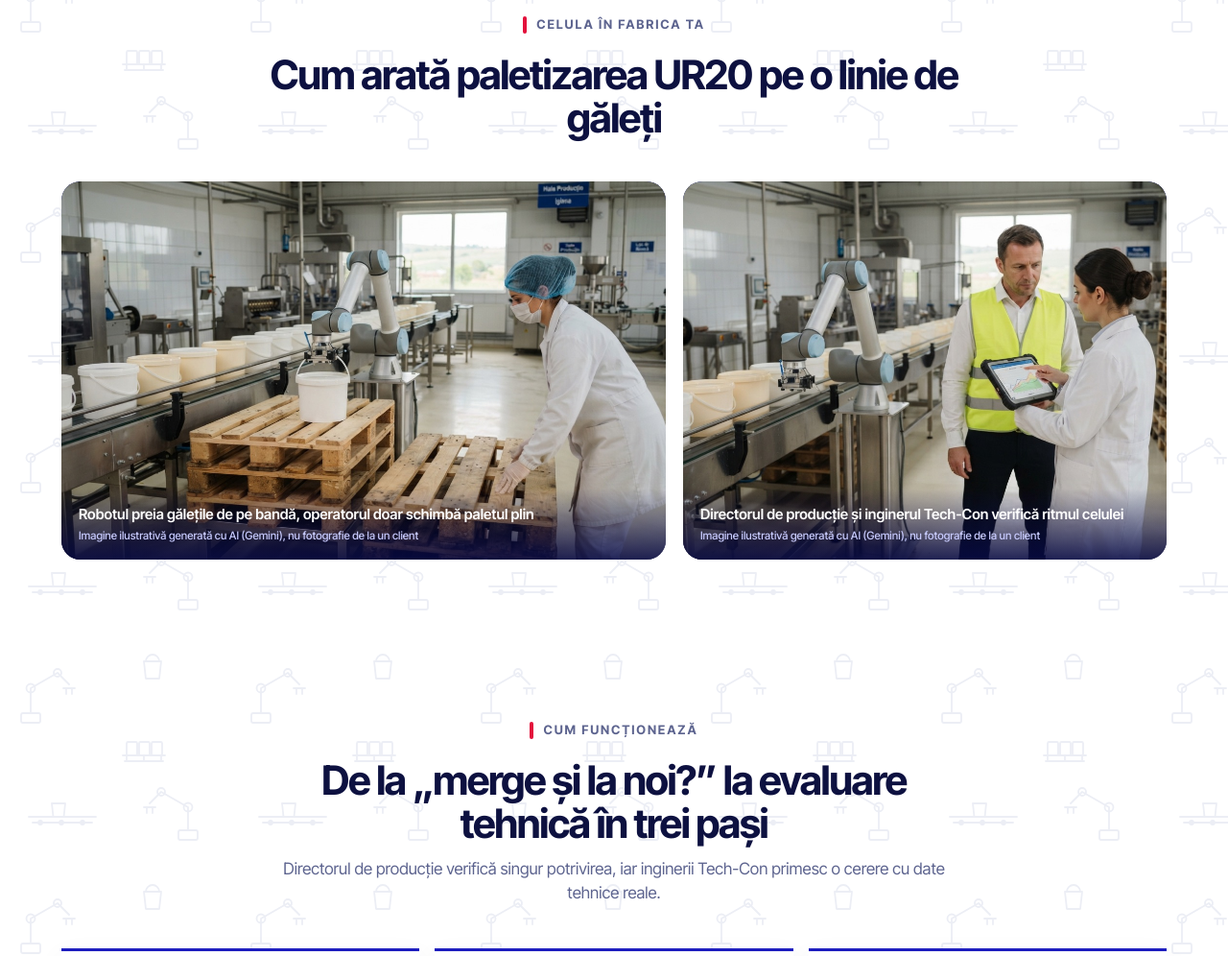
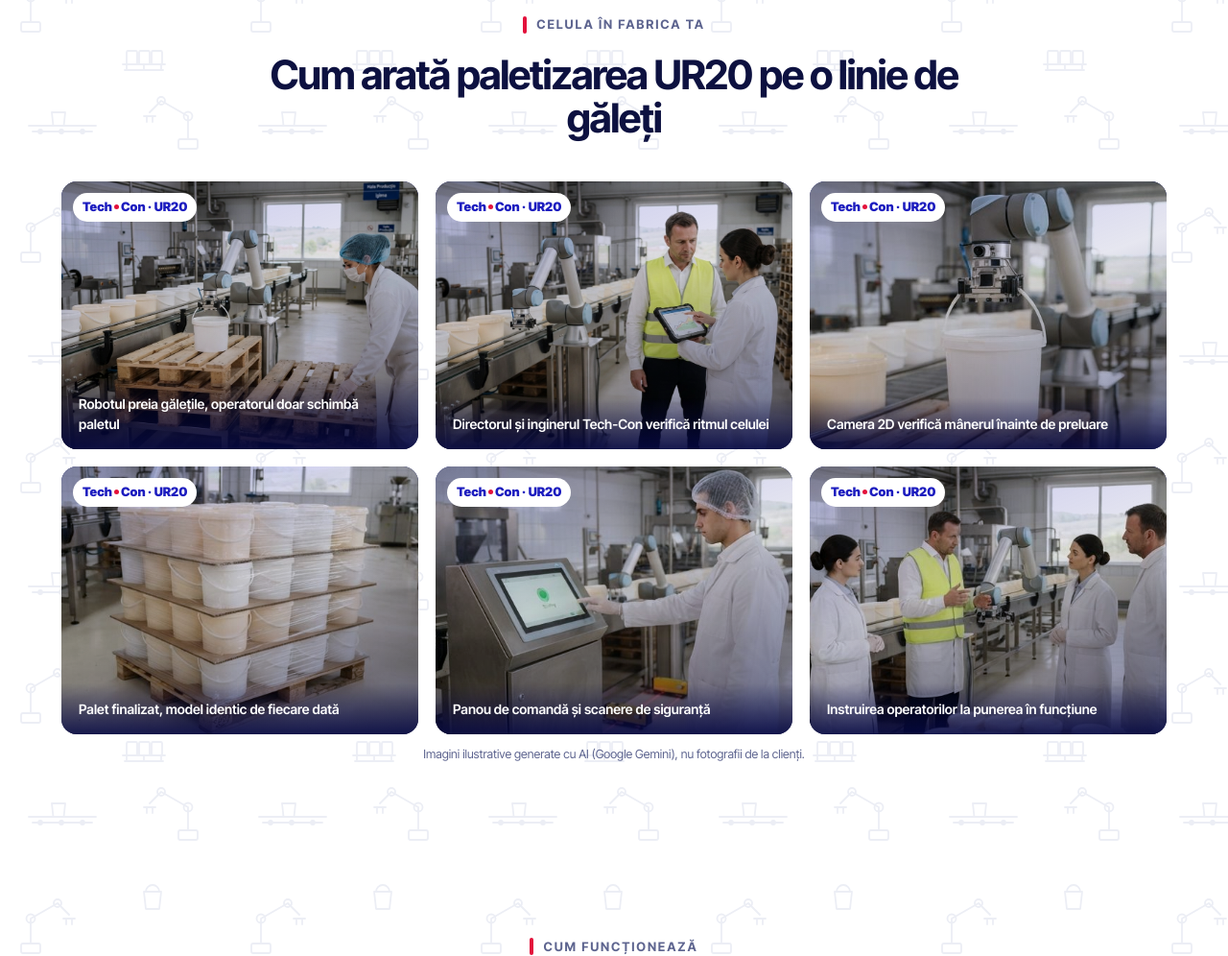
Before and after one commit to Polikarp2007/paletcheck-ur20, a plain HTML site: page index.html in a window 1280 px wide. Shown: the part 1745-2741 px from the top of the page at 96% size. Drawn offline with Linux system fonts and the light colour scheme.

Commit message:
6-image branded gallery

```diff
--- a/index.html
+++ b/index.html
@@ -226,6 +226,14 @@ nav .w{gap:20px}.brand,.brand .tc,nav .links a{white-space:nowrap}nav .links{gap
 .gal figcaption{position:absolute;left:0;right:0;bottom:0;padding:16px 18px;color:#fff;background:linear-gradient(transparent,rgba(6,9,69,.85));font-weight:600;font-size:15px}
 .gal figcaption small{display:block;font-weight:500;font-size:11.5px;color:#c9ccff;margin-top:2px}
 @media(max-width:980px){.gal{grid-template-columns:1fr}}
+.gal{grid-template-columns:repeat(3,1fr)!important}
+.gal figure{border-radius:16px!important}
+.gal figure:after{content:"";position:absolute;inset:0;background:linear-gradient(160deg,rgba(29,29,191,.28),rgba(10,14,107,.10) 45%,rgba(6,9,69,.55));mix-blend-mode:multiply;pointer-events:none}
+.gal img{filter:saturate(.85) contrast(1.05);aspect-ratio:4/3!important}
+.gal .badge{position:absolute;top:12px;left:12px;z-index:2;background:#fff;color:#1d1dbf;font-weight:900;font-size:13px;padding:5px 10px;border-radius:999px}
+.gal .badge i{display:inline-block;width:5px;height:5px;border-radius:50%;background:#e3123c;margin:0 2px 2px}
+.gal figcaption{z-index:2;font-size:14px!important}
+@media(max-width:980px){.gal{grid-template-columns:1fr 1fr!important}}@media(max-width:600px){.gal{grid-template-columns:1fr!important}}
 </style>
 </head>
 <body>
@@ -279,10 +287,8 @@ nav .w{gap:20px}.brand,.brand .tc,nav .links a{white-space:nowrap}nav .links{gap
 
 <section id="galerie" style="padding-top:0"><div class="w">
   <div class="sh"><div class="eyebrow">Celula în fabrica ta</div><h2>Cum arată paletizarea UR20 pe o linie de găleți</h2></div>
-  <div class="gal">
-    <figure><img src="img1.jpg" alt="Celulă cobot care paletizează găleți într-o hală alimentară, operatoarea schimbă paletul" loading="lazy"><figcaption>Robotul preia gălețile de pe bandă, operatorul doar schimbă paletul plin<small>Imagine ilustrativă generată cu AI (Gemini), nu fotografie de la un client</small></figcaption></figure>
-    <figure><img src="img2.jpg" alt="Director de producție și inginer analizează rezultatele celulei pe tabletă" loading="lazy"><figcaption>Directorul de producție și inginerul Tech-Con verifică ritmul celulei<small>Imagine ilustrativă generată cu AI (Gemini), nu fotografie de la un client</small></figcaption></figure>
-  </div>
+  <div class="gal"><figure><img src="img1.jpg" alt="Robotul preia gălețile, operatorul doar schimbă paletul" loading="lazy"><span class="badge">Tech<i></i>Con · UR20</span><figcaption>Robotul preia gălețile, operatorul doar schimbă paletul</figcaption></figure><figure><img src="img2.jpg" alt="Directorul și inginerul Tech-Con verifică ritmul celulei" loading="lazy"><span class="badge">Tech<i></i>Con · UR20</span><figcaption>Directorul și inginerul Tech-Con verifică ritmul celulei</figcaption></figure><figure><img src="img3.jpg" alt="Camera 2D verifică mânerul înainte de preluare" loading="lazy"><span class="badge">Tech<i></i>Con · UR20</span><figcaption>Camera 2D verifică mânerul înainte de preluare</figcaption></figure><figure><img src="img4.jpg" alt="Palet finalizat, model identic de fiecare dată" loading="lazy"><span class="badge">Tech<i></i>Con · UR20</span><figcaption>Palet finalizat, model identic de fiecare dată</figcaption></figure><figure><img src="img5.jpg" alt="Panou de comandă și scanere de siguranță" loading="lazy"><span class="badge">Tech<i></i>Con · UR20</span><figcaption>Panou de comandă și scanere de siguranță</figcaption></figure><figure><img src="img6.jpg" alt="Instruirea operatorilor la punerea în funcțiune" loading="lazy"><span class="badge">Tech<i></i>Con · UR20</span><figcaption>Instruirea operatorilor la punerea în funcțiune</figcaption></figure></div>
+  <p class="src" style="text-align:center">Imagini ilustrative generate cu AI (Google Gemini), nu fotografii de la clienți.</p>
 </div></section>
 
 <section id="cum"><div class="w">
--- a/sw.js
+++ b/sw.js
@@ -1,4 +1,4 @@
-const C='paletcheck-v6';const F=['./','./index.html','./manifest.webmanifest','./icon.svg','./cell.js','./pattern.svg','./img1.jpg','./img2.jpg'];
+const C='paletcheck-v6';const F=['./','./index.html','./manifest.webmanifest','./icon.svg','./cell.js','./pattern.svg','./img1.jpg','./img2.jpg','./img3.jpg','./img4.jpg','./img5.jpg','./img6.jpg'];
 self.addEventListener('install',e=>{self.skipWaiting();e.waitUntil(caches.open(C).then(c=>c.addAll(F)))});
 self.addEventListener('activate',e=>e.waitUntil(caches.keys().then(k=>Promise.all(k.filter(x=>x!==C).map(x=>caches.delete(x)))).then(()=>self.clients.claim())));
 self.addEventListener('fetch',e=>{if(e.request.method!=='GET')return;e.respondWith(fetch(e.request).then(r=>{const c=r.clone();caches.open(C).then(x=>x.put(e.request,c));return r}).catch(()=>caches.match(e.request)))});
```
Also changed, not shown: img3.jpg (added), img4.jpg (added), img5.jpg (added), img6.jpg (added).
